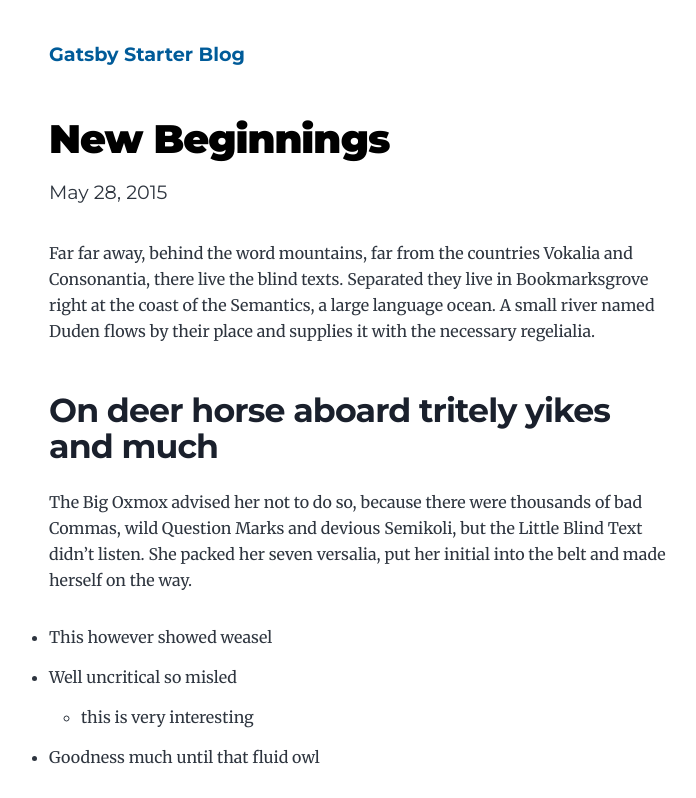
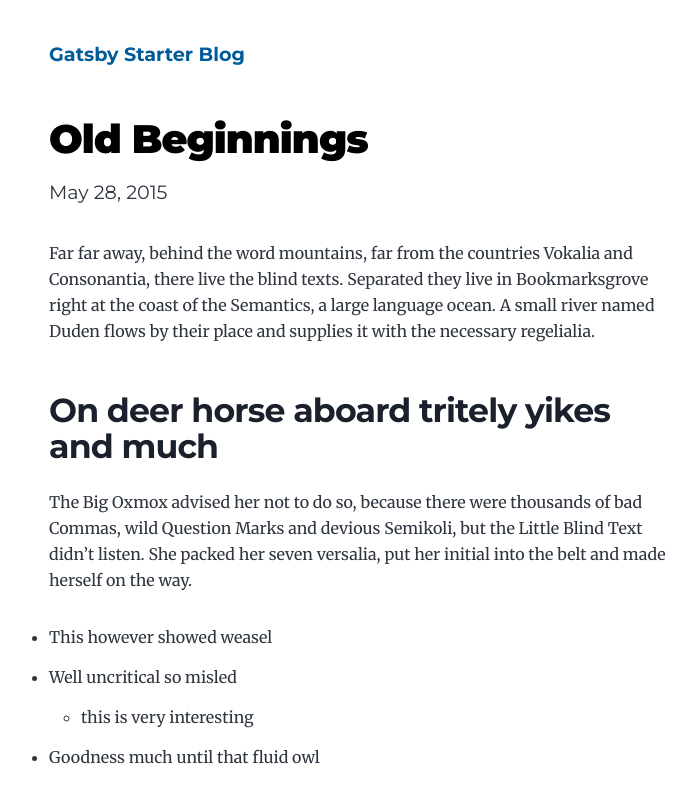
Before and after one commit to awlsn/wlsn-blog, a Gatsby site: page /new-beginnings/ in a window 1280 px wide. Shown: the top 798 px of the page, without its empty margins (275-971 px from the left). Built offline with nearby package versions, Linux system fonts and the light colour scheme; Gatsby itself is replaced by a stand-in of ours.

Commit message:
Update index.md

```diff
--- a/content/blog/new-beginnings/index.md
+++ b/content/blog/new-beginnings/index.md
@@ -1,5 +1,5 @@
 ---
-title: New Beginnings
+title: Old Beginnings
 date: "2015-05-28T22:40:32.169Z"
 description: This is a custom description for SEO and Open Graph purposes, rather than the default generated excerpt. Simply add a description field to the frontmatter.
 ---
```
